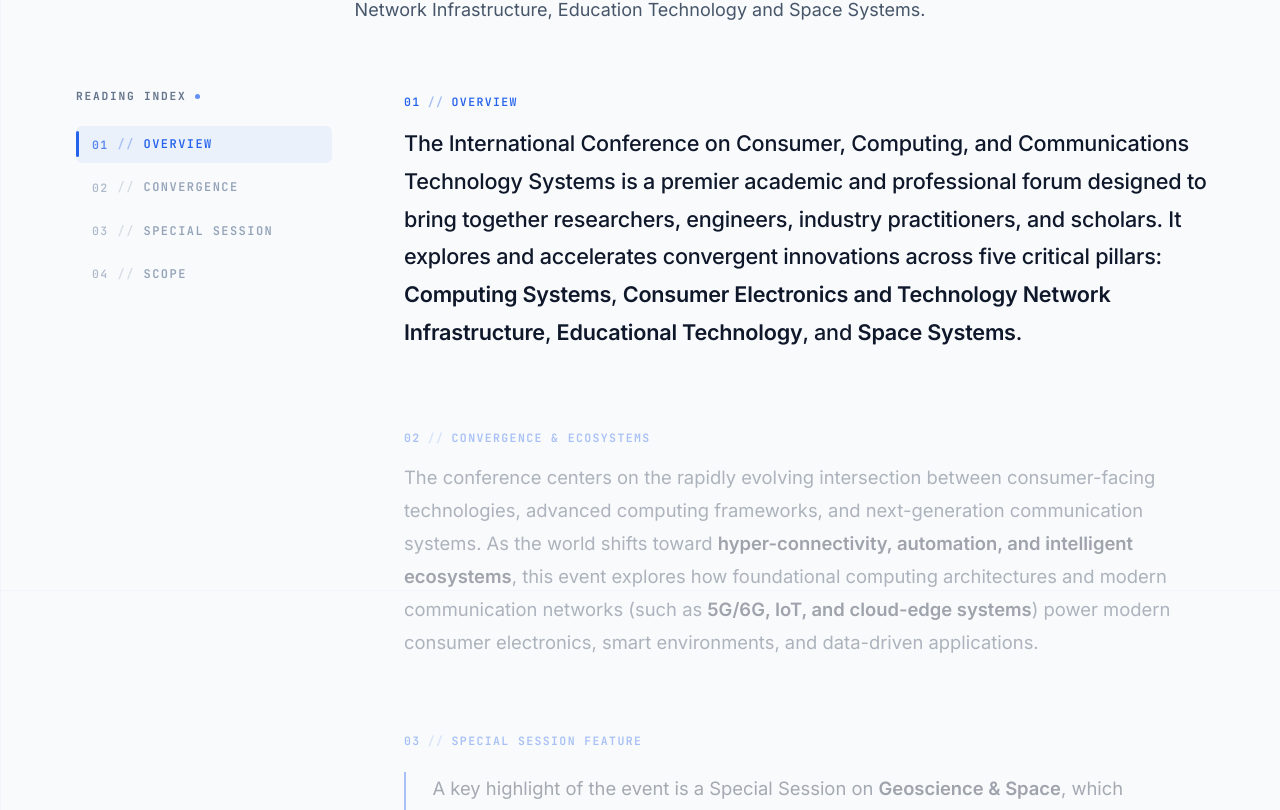
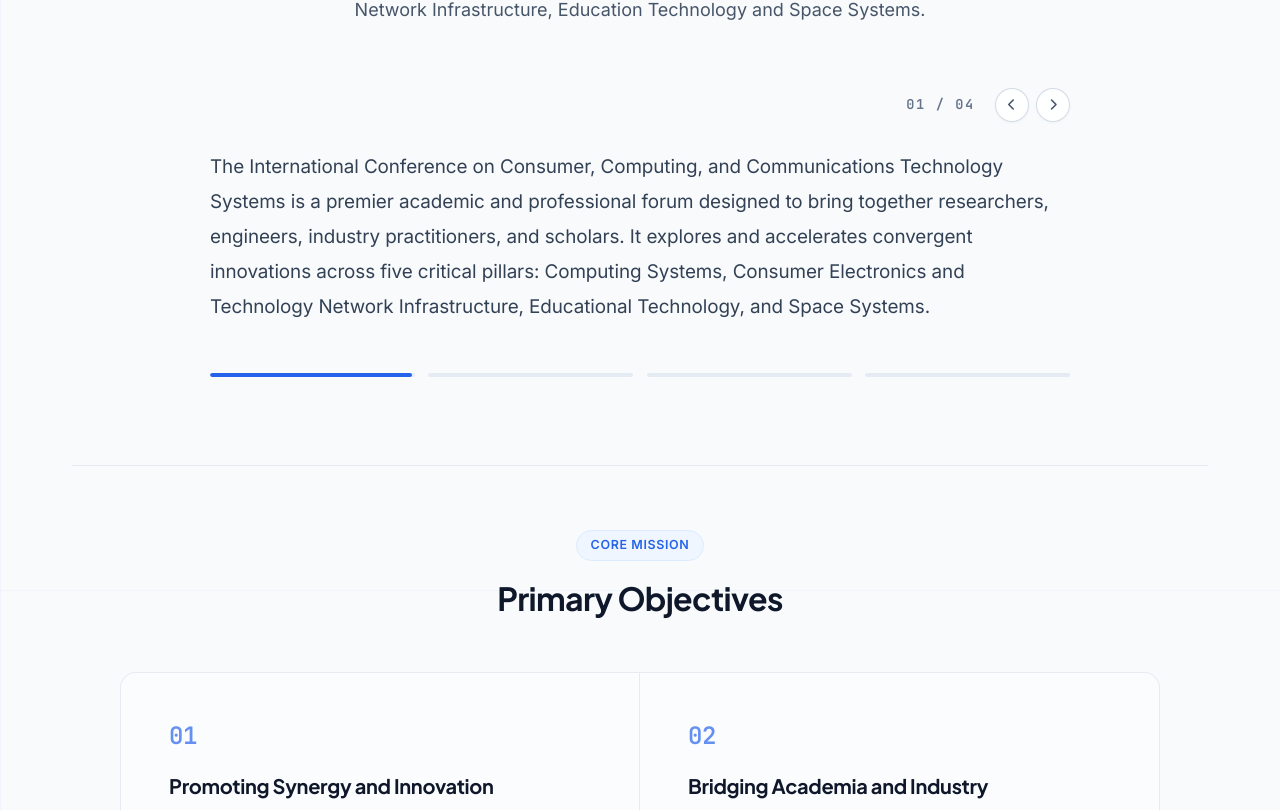
Before and after one commit to justinovate/i3cts, a React (Vite) app: page / in a window 1280 px wide. Shown: the part 1010-1820 px from the top of the page. Built offline with nearby package versions, Linux system fonts and the light colour scheme.

Commit message:
feat: open stepper for About section with uniform typography and no card container

```diff
--- a/src/App.jsx
+++ b/src/App.jsx
@@ -19,7 +19,7 @@ function App() {
 
   useEffect(() => {
     const targets = document.querySelectorAll(
-      '.section-title, .about-intro-subtitle, .editorial-layout, .objectives-matrix, .timeline-item, .cfp-intro, .topic-card, .speakers-notice-banner, .speaker-card, .committee-card, .venue-info, .venue-map'
+      '.section-title, .about-intro-subtitle, .about-stepper-open, .objectives-matrix, .timeline-item, .cfp-intro, .topic-card, .speakers-notice-banner, .speaker-card, .committee-card, .venue-info, .venue-map'
     );
 
     targets.forEach((el) => {
--- a/src/components/About.css
+++ b/src/components/About.css
@@ -15,207 +15,189 @@
 }
 
 /* =========================================================================
-   Open Editorial Canvas Layout (Linear / Stripe Press Inspired)
+   Open Editorial Stepper (No Card Container, No Made-Up Titles)
    ========================================================================= */
-.editorial-layout {
-  max-width: 1140px;
+.about-stepper-open {
+  max-width: 860px;
   margin: 0 auto;
-  display: grid;
-  grid-template-columns: 260px 1fr;
-  gap: 4.5rem;
-  align-items: start;
+  position: relative;
+  background: transparent;
+  border: none;
+  box-shadow: none;
+  outline: none;
 }
 
-/* =========================================================================
-   Left Column: Sticky Chapter Index Rail
-   ========================================================================= */
-.editorial-rail {
-  position: sticky;
-  top: 120px;
-  align-self: start;
+.about-stepper-open:focus-visible {
+  outline: 2px solid #2563eb;
+  outline-offset: 8px;
+  border-radius: 8px;
 }
 
-.editorial-sticky-nav {
+/* Top Bar: Counter & Navigation Buttons */
+.stepper-header {
   display: flex;
-  flex-direction: column;
-  padding-left: 0.25rem;
+  align-items: center;
+  justify-content: space-between;
+  margin-bottom: 1.75rem;
 }
 
-.editorial-nav-header {
+.stepper-header-spacer {
+  flex: 1;
+}
+
+.stepper-controls {
   display: flex;
   align-items: center;
-  gap: 0.5rem;
-  margin-bottom: 1.25rem;
+  gap: 1.25rem;
 }
 
-.editorial-nav-title {
+.stepper-counter {
   font-family: var(--font-mono, monospace);
-  font-size: 0.7rem;
-  font-weight: 700;
-  letter-spacing: 0.16em;
-  text-transform: uppercase;
+  font-size: 0.85rem;
+  font-weight: 600;
+  letter-spacing: 0.12em;
   color: #64748b;
-}
-
-.editorial-nav-dot {
-  width: 5px;
-  height: 5px;
-  border-radius: 50%;
-  background: #2563eb;
-  opacity: 0.7;
-}
-
-.editorial-nav-list {
-  display: flex;
-  flex-direction: column;
-  gap: 0.4rem;
-  position: relative;
-}
-
-.editorial-nav-item {
-  background: transparent;
-  border: none;
-  padding: 0.65rem 0.75rem 0.65rem 1rem;
-  display: flex;
-  align-items: center;
-  gap: 0.55rem;
-  text-align: left;
-  cursor: pointer;
-  position: relative;
-  border-radius: 6px;
-  font-family: var(--font-mono, monospace);
-  font-size: 0.75rem;
-  letter-spacing: 0.12em;
-  color: #94a3b8;
-  transition: all 0.25s cubic-bezier(0.16, 1, 0.3, 1);
   user-select: none;
 }
 
-.editorial-nav-item:hover {
-  color: #334155;
-  background: rgba(37, 99, 235, 0.04);
+.stepper-nav-buttons {
+  display: flex;
+  align-items: center;
+  gap: 0.45rem;
 }
 
-.editorial-nav-item.is-active {
-  color: #2563eb;
-  font-weight: 600;
-  background: rgba(37, 99, 235, 0.06);
+.stepper-arrow-btn {
+  width: 34px;
+  height: 34px;
+  border-radius: 50%;
+  border: 1px solid rgba(203, 213, 225, 0.85);
+  background: rgba(255, 255, 255, 0.85);
+  backdrop-filter: blur(8px);
+  -webkit-backdrop-filter: blur(8px);
+  color: #475569;
+  display: inline-flex;
+  align-items: center;
+  justify-content: center;
+  cursor: pointer;
+  font-size: 0.75rem;
+  transition: all 0.2s cubic-bezier(0.16, 1, 0.3, 1);
+  box-shadow: 0 1px 3px rgba(15, 23, 42, 0.04);
 }
 
-/* Vertical Hairline Active Indicator */
-.nav-item-indicator {
-  position: absolute;
-  left: 0;
-  top: 15%;
-  bottom: 15%;
-  width: 2.5px;
-  background: #2563eb;
-  border-radius: 2px;
-  opacity: 0;
-  transform: scaleY(0.4);
-  transition: opacity 0.25s ease, transform 0.25s cubic-bezier(0.16, 1, 0.3, 1);
+.stepper-arrow-btn:hover {
+  border-color: #2563eb;
+  color: #2563eb;
+  background: #ffffff;
+  transform: translateY(-1px);
+  box-shadow: 0 3px 8px rgba(37, 99, 235, 0.15);
 }
 
-.editorial-nav-item.is-active .nav-item-indicator {
-  opacity: 1;
-  transform: scaleY(1);
-}
-
-.nav-item-num {
-  font-size: 0.72rem;
-  opacity: 0.75;
-}
-
-.nav-item-divider {
-  opacity: 0.35;
-}
-
-.nav-item-label {
-  font-weight: 600;
-}
-
-/* =========================================================================
-   Right Column: Editorial Reading Flow
-   ========================================================================= */
-.editorial-reading-flow {
-  display: flex;
-  flex-direction: column;
-  gap: 4.25rem;
-}
-
-.editorial-block {
-  opacity: 0.38;
-  transform: translateY(4px);
-  transition: opacity 0.45s cubic-bezier(0.16, 1, 0.3, 1), transform 0.45s cubic-bezier(0.16, 1, 0.3, 1);
-  scroll-margin-top: 130px;
-}
-
-.editorial-block:hover,
-.editorial-block.is-focal {
-  opacity: 1;
+.stepper-arrow-btn:active {
   transform: translateY(0);
 }
 
-.editorial-block-tag {
-  display: inline-flex;
-  align-items: center;
-  gap: 0.45rem;
-  font-family: var(--font-mono, monospace);
-  font-size: 0.72rem;
-  font-weight: 600;
-  letter-spacing: 0.12em;
-  color: #2563eb;
-  margin-bottom: 0.85rem;
-  user-select: none;
+/* Paragraph Content Viewport & Uniform Typography */
+.stepper-content-viewport {
+  min-height: 130px;
+  display: flex;
+  align-items: flex-start;
 }
 
-.editorial-block-tag .tag-divider {
-  opacity: 0.4;
+.stepper-slide-content {
+  width: 100%;
+  animation: stepperFadeIn 0.35s cubic-bezier(0.16, 1, 0.3, 1) forwards;
 }
 
-/* Paragraph 1: Large Editorial Lead-In */
-.editorial-text-overview {
-  font-size: 1.35rem;
-  line-height: 1.75;
-  font-weight: 500;
-  color: #0f172a;
+.stepper-body-text {
+  font-size: clamp(1.08rem, 1.8vw, 1.18rem);
+  line-height: 1.85;
+  color: #334155;
+  font-weight: 400;
   margin: 0;
-  letter-spacing: -0.01em;
+  letter-spacing: -0.005em;
 }
 
-/* Paragraph 2: High-Legibility Editorial Text */
-.editorial-text-convergence {
-  font-size: 1.15rem;
-  line-height: 1.8;
-  color: #334155;
-  margin: 0;
+/* Bottom Progress Bars */
+.stepper-progress-section {
+  margin-top: 2.5rem;
+  padding-top: 0.5rem;
 }
 
-/* Paragraph 3: Special Session with Open Left Accent Line */
-.editorial-text-special {
-  border-left: 2px solid #2563eb;
-  padding-left: 1.65rem;
-  margin: 0.5rem 0 0;
+.stepper-progress-row {
+  display: grid;
+  grid-template-columns: repeat(4, 1fr);
+  gap: 0.85rem;
+  width: 100%;
 }
 
-.editorial-text-special p {
-  font-size: 1.15rem;
-  line-height: 1.8;
-  color: #1e293b;
-  margin: 0;
+.stepper-progress-pill {
+  background: rgba(226, 232, 240, 0.85);
+  border: none;
+  height: 4px;
+  border-radius: 9999px;
+  position: relative;
+  padding: 0;
+  cursor: pointer;
+  overflow: hidden;
+  transition: background-color 0.2s ease;
 }
 
-/* Paragraph 4: Subdued Concluding Scope */
-.editorial-text-scope {
-  font-size: 1.05rem;
-  line-height: 1.75;
-  color: #475569;
-  margin: 0;
+/* Larger hit target for accessibility */
+.stepper-progress-pill::before {
+  content: '';
+  position: absolute;
+  top: -8px;
+  bottom: -8px;
+  left: 0;
+  right: 0;
 }
 
-.text-emphasis {
-  font-weight: 600;
-  color: #0f172a;
+.stepper-progress-pill:hover {
+  background: rgba(203, 213, 225, 1);
+}
+
+.stepper-progress-fill {
+  position: absolute;
+  top: 0;
+  left: 0;
+  height: 100%;
+  width: 0%;
+  border-radius: 9999px;
+  background: #2563eb;
+  transition: width 0.15s ease;
+}
+
+.stepper-progress-fill.active {
+  animation: stepperProgress 7s linear forwards;
+}
+
+.stepper-progress-fill.active.is-paused {
+  animation-play-state: paused;
+}
+
+.stepper-progress-fill.completed {
+  width: 100%;
+  background: #3b82f6;
+}
+
+@keyframes stepperProgress {
+  from {
+    width: 0%;
+  }
+  to {
+    width: 100%;
+  }
+}
+
+@keyframes stepperFadeIn {
+  from {
+    opacity: 0;
+    transform: translateY(4px);
+  }
+  to {
+    opacity: 1;
+    transform: translateY(0);
+  }
 }
 
 /* =========================================================================
@@ -331,55 +313,13 @@
    Responsive Design
    ========================================================================= */
 @media (max-width: 992px) {
-  .editorial-layout {
-    grid-template-columns: 1fr;
-    gap: 3rem;
-  }
-
-  .editorial-rail {
-    position: static;
-    margin-bottom: 1rem;
-  }
-
-  .editorial-nav-list {
-    flex-direction: row;
-    flex-wrap: wrap;
-    gap: 0.5rem;
-  }
-
-  .editorial-nav-item {
-    padding: 0.45rem 0.8rem;
-    background: #f1f5f9;
-    border-radius: 9999px;
-    font-size: 0.72rem;
-  }
-
-  .nav-item-indicator {
-    display: none;
-  }
-
-  .editorial-reading-flow {
-    gap: 3rem;
-  }
-
-  .editorial-text-overview {
-    font-size: 1.2rem;
-    line-height: 1.68;
-  }
-
-  .editorial-text-convergence,
-  .editorial-text-special p {
-    font-size: 1.05rem;
-    line-height: 1.7;
-  }
-
   .objectives-matrix {
     grid-template-columns: 1fr;
     border-radius: 12px;
   }
 
   .matrix-quadrant {
-    padding: 2rem 1.5rem;
+    padding: 2.25rem 2rem;
     border-right: none !important;
     border-bottom: 1px solid rgba(226, 232, 240, 0.85);
   }
@@ -389,11 +329,47 @@
   }
 }
 
+@media (max-width: 640px) {
+  .stepper-header {
+    margin-bottom: 1.25rem;
+  }
+
+  .stepper-counter {
+    font-size: 0.78rem;
+  }
+
+  .stepper-arrow-btn {
+    width: 30px;
+    height: 30px;
+    font-size: 0.7rem;
+  }
+
+  .stepper-body-text {
+    font-size: 1rem;
+    line-height: 1.72;
+  }
+
+  .stepper-progress-row {
+    gap: 0.5rem;
+  }
+
+  .stepper-progress-pill {
+    height: 3.5px;
+  }
+
+  .matrix-quadrant {
+    padding: 1.75rem 1.25rem;
+  }
+}
+
 /* Accessibility: Reduced Motion */
 @media (prefers-reduced-motion: reduce) {
-  .editorial-block {
-    opacity: 1 !important;
-    transform: none !important;
-    transition: none !important;
+  .stepper-slide-content {
+    animation: none !important;
+  }
+
+  .stepper-progress-fill.active {
+    animation: none !important;
+    width: 100% !important;
   }
 }
--- a/src/components/About.jsx
+++ b/src/components/About.jsx
@@ -1,167 +1,179 @@
-import { useState, useEffect, useRef } from 'react';
+import { useState, useEffect, useRef, useCallback } from 'react';
 import './About.css';
 
-const chapters = [
-  { id: 'chapter-overview', num: '01', label: 'OVERVIEW' },
-  { id: 'chapter-convergence', num: '02', label: 'CONVERGENCE' },
-  { id: 'chapter-special-session', num: '03', label: 'SPECIAL SESSION' },
-  { id: 'chapter-scope', num: '04', label: 'SCOPE' },
+const paragraphs = [
+  "The International Conference on Consumer, Computing, and Communications Technology Systems is a premier academic and professional forum designed to bring together researchers, engineers, industry practitioners, and scholars. It explores and accelerates convergent innovations across five critical pillars: Computing Systems, Consumer Electronics and Technology Network Infrastructure, Educational Technology, and Space Systems.",
+  "The conference centers on the rapidly evolving intersection between consumer-facing technologies, advanced computing frameworks, and next-generation communication systems. As the world shifts toward hyper-connectivity, automation, and intelligent ecosystems, this event explores how foundational computing architectures and modern communication networks (such as 5G/6G, IoT, and cloud-edge systems) power modern consumer electronics, smart environments, and data-driven applications.",
+  "A key highlight of the event is a Special Session on Geoscience & Space, which examines how distributed sensor telemetry, satellite communications, and edge-computed Earth observation data integrate into broader technological frameworks. This specialized track bridges terrestrial infrastructure with space-borne systems and addresses critical challenges in remote sensing, resilient orbital communications, and environmental monitoring.",
+  "Overall, the conference provides a hybrid or physical platform for presenting cutting-edge research, sharing technological breakthroughs, and discussing practical implementation challenges across these convergent domains."
 ];
 
 const About = () => {
-  const [activeChapter, setActiveChapter] = useState(0);
-  const chapterRefs = useRef([]);
+  const [currentIndex, setCurrentIndex] = useState(0);
+  const [isHovered, setIsHovered] = useState(false);
+  const [isInView, setIsInView] = useState(false);
+  const [animKey, setAnimKey] = useState(0);
 
-  // Scroll spy via IntersectionObserver to track the active reading block
+  const sectionRef = useRef(null);
+
+  // Pause auto-advancement whenever About section is scrolled out of view
   useEffect(() => {
     const observer = new IntersectionObserver(
-      (entries) => {
-        entries.forEach((entry) => {
-          if (entry.isIntersecting) {
-            const index = chapterRefs.current.indexOf(entry.target);
-            if (index !== -1) {
-              setActiveChapter(index);
-            }
-          }
-        });
+      ([entry]) => {
+        setIsInView(entry.isIntersecting);
       },
-      {
-        rootMargin: '-15% 0px -55% 0px',
-        threshold: 0.1,
-      }
+      { threshold: 0.25 }
     );
 
-    chapterRefs.current.forEach((el) => {
-      if (el) observer.observe(el);
-    });
+    if (sectionRef.current) {
+      observer.observe(sectionRef.current);
+    }
 
     return () => observer.disconnect();
   }, []);
 
-  const scrollToChapter = (id) => {
-    const el = document.getElementById(id);
-    if (el) {
-      const yOffset = -120;
-      const y = el.getBoundingClientRect().top + window.pageYOffset + yOffset;
-      window.scrollTo({ top: y, behavior: 'smooth' });
+  const nextSlide = useCallback(() => {
+    setCurrentIndex((prev) => (prev + 1) % paragraphs.length);
+    setAnimKey((k) => k + 1);
+  }, []);
+
+  const prevSlide = useCallback(() => {
+    setCurrentIndex((prev) => (prev === 0 ? paragraphs.length - 1 : prev - 1));
+    setAnimKey((k) => k + 1);
+  }, []);
+
+  const goToSlide = (index) => {
+    if (index === currentIndex) return;
+    setCurrentIndex(index);
+    setAnimKey((k) => k + 1);
+  };
+
+  const isPaused = !isInView || isHovered;
+
+  const handleKeyDown = (e) => {
+    if (e.key === 'ArrowRight') {
+      nextSlide();
+    } else if (e.key === 'ArrowLeft') {
+      prevSlide();
     }
   };
 
   return (
-    <section className="section about-section" id="about">
+    <section className="section about-section" id="about" ref={sectionRef}>
       <div className="container">
         <h2 className="section-title">About the Conference</h2>
         <p className="about-intro-subtitle">
           Promote Interdisciplinary Breakthroughs across Computing Systems, Consumer Electronics, Network Infrastructure, Education Technology and Space Systems.
         </p>
 
-        {/* Open Editorial Canvas Layout (No Cards / No Slides) */}
-        <div className="editorial-layout">
-          {/* Left Column: Sticky Chapter Index Rail */}
-          <aside className="editorial-rail" aria-label="Reading chapters">
-            <div className="editorial-sticky-nav">
-              <div className="editorial-nav-header">
-                <span className="editorial-nav-title">READING INDEX</span>
-                <span className="editorial-nav-dot" />
+        {/* Open Editorial Stepper (No Card Container, No Made-Up Titles) */}
+        <div
+          className="about-stepper-open"
+          onMouseEnter={() => setIsHovered(true)}
+          onMouseLeave={() => setIsHovered(false)}
+          onTouchStart={() => setIsHovered(true)}
+          onTouchEnd={() => setIsHovered(false)}
+          onKeyDown={handleKeyDown}
+          tabIndex={0}
+          role="region"
+          aria-roledescription="carousel"
+          aria-label="About the Conference narrative stepper"
+        >
+          {/* Top Bar: Step Counter & Arrow Navigation */}
+          <div className="stepper-header">
+            <div className="stepper-header-spacer" />
+            <div className="stepper-controls">
+              <span className="stepper-counter" aria-live="polite">
+                {String(currentIndex + 1).padStart(2, '0')} / {String(paragraphs.length).padStart(2, '0')}
+              </span>
+
+              <div className="stepper-nav-buttons">
+                <button
+                  type="button"
+                  className="stepper-arrow-btn"
+                  onClick={prevSlide}
+                  aria-label="Previous paragraph"
+                  title="Previous paragraph"
+                >
+                  <i className="fas fa-chevron-left" aria-hidden="true" />
+                </button>
+                <button
+                  type="button"
+                  className="stepper-arrow-btn"
+                  onClick={nextSlide}
+                  aria-label="Next paragraph"
+                  title="Next paragraph"
+                >
+                  <i className="fas fa-chevron-right" aria-hidden="true" />
+                </button>
               </div>
+            </div>
+          </div>
 
-              <nav className="editorial-nav-list">
-                {chapters.map((ch, idx) => (
+          {/* Uniform Paragraph Content with Smooth Crossfade */}
+          <div className="stepper-content-viewport">
+            <div
+              key={`p-${currentIndex}-${animKey}`}
+              className="stepper-slide-content"
+              aria-live="polite"
+            >
+              <p className="stepper-body-text">
+                {paragraphs[currentIndex]}
+              </p>
+            </div>
+          </div>
+
+          {/* Bottom Progress Bars Only (No Made-Up Titles) */}
+          <div className="stepper-progress-section">
+            <div
+              className="stepper-progress-row"
+              role="tablist"
+              aria-label="Paragraph progression"
+            >
+              {paragraphs.map((_, idx) => {
+                const isActive = idx === currentIndex;
+                const isCompleted = idx < currentIndex;
+
+                return (
                   <button
-                    key={ch.id}
+                    key={`bar-${idx}`}
                     type="button"
-                    onClick={() => scrollToChapter(ch.id)}
-                    className={`editorial-nav-item ${activeChapter === idx ? 'is-active' : ''}`}
-                    aria-current={activeChapter === idx ? 'true' : 'false'}
+                    role="tab"
+                    aria-selected={isActive}
+                    aria-label={`Go to paragraph ${idx + 1}`}
+                    className={`stepper-progress-pill ${isActive ? 'is-active' : ''} ${isCompleted ? 'is-completed' : ''}`}
+                    onClick={() => goToSlide(idx)}
                   >
-                    <span className="nav-item-indicator" aria-hidden="true" />
-                    <span className="nav-item-num">{ch.num}</span>
-                    <span className="nav-item-divider">//</span>
-                    <span className="nav-item-label">{ch.label}</span>
+                    <span
+                      key={isActive ? `active-fill-${idx}-${animKey}` : `idle-fill-${idx}`}
+                      className={`stepper-progress-fill ${
+                        isActive
+                          ? `active ${isPaused ? 'is-paused' : ''}`
+                          : isCompleted
+                          ? 'completed'
+                          : ''
+                      }`}
+                      onAnimationEnd={() => {
+                        if (isActive && !isPaused) {
+                          nextSlide();
+                        }
+                      }}
+                    />
                   </button>
-                ))}
-              </nav>
+                );
+              })}
             </div>
-          </aside>
-
-          {/* Right Column: Editorial Reading Flow */}
-          <main className="editorial-reading-flow">
-            {/* 01 // OVERVIEW */}
-            <article
-              id="chapter-overview"
-              ref={(el) => (chapterRefs.current[0] = el)}
-              className={`editorial-block ${activeChapter === 0 ? 'is-focal' : ''}`}
-            >
-              <div className="editorial-block-tag">
-                <span className="tag-num">01</span>
-                <span className="tag-divider">//</span>
-                <span className="tag-label">OVERVIEW</span>
-              </div>
-              <p className="editorial-text-overview">
-                The International Conference on Consumer, Computing, and Communications Technology Systems is a premier academic and professional forum designed to bring together researchers, engineers, industry practitioners, and scholars. It explores and accelerates convergent innovations across five critical pillars: <strong className="text-emphasis">Computing Systems</strong>, <strong className="text-emphasis">Consumer Electronics and Technology Network Infrastructure</strong>, <strong className="text-emphasis">Educational Technology</strong>, and <strong className="text-emphasis">Space Systems</strong>.
-              </p>
-            </article>
-
-            {/* 02 // CONVERGENCE */}
-            <article
-              id="chapter-convergence"
-              ref={(el) => (chapterRefs.current[1] = el)}
-              className={`editorial-block ${activeChapter === 1 ? 'is-focal' : ''}`}
-            >
-              <div className="editorial-block-tag">
-                <span className="tag-num">02</span>
-                <span className="tag-divider">//</span>
-                <span className="tag-label">CONVERGENCE & ECOSYSTEMS</span>
-              </div>
-              <p className="editorial-text-convergence">
-                The conference centers on the rapidly evolving intersection between consumer-facing technologies, advanced computing frameworks, and next-generation communication systems. As the world shifts toward <strong className="text-emphasis">hyper-connectivity, automation, and intelligent ecosystems</strong>, this event explores how foundational computing architectures and modern communication networks (such as <strong className="text-emphasis">5G/6G, IoT, and cloud-edge systems</strong>) power modern consumer electronics, smart environments, and data-driven applications.
-              </p>
-            </article>
-
-            {/* 03 // SPECIAL SESSION */}
-            <article
-              id="chapter-special-session"
-              ref={(el) => (chapterRefs.current[2] = el)}
-              className={`editorial-block ${activeChapter === 2 ? 'is-focal' : ''}`}
-            >
-              <div className="editorial-block-tag">
-                <span className="tag-num">03</span>
-                <span className="tag-divider">//</span>
-                <span className="tag-label">SPECIAL SESSION FEATURE</span>
-              </div>
-              <div className="editorial-text-special">
-                <p>
-                  A key highlight of the event is a Special Session on <strong className="text-emphasis">Geoscience & Space</strong>, which examines how distributed sensor telemetry, satellite communications, and edge-computed Earth observation data integrate into broader technological frameworks. This specialized track bridges terrestrial infrastructure with space-borne systems and addresses critical challenges in remote sensing, resilient orbital communications, and environmental monitoring.
-                </p>
-              </div>
-            </article>
-
-            {/* 04 // SCOPE */}
-            <article
-              id="chapter-scope"
-              ref={(el) => (chapterRefs.current[3] = el)}
-              className={`editorial-block ${activeChapter === 3 ? 'is-focal' : ''}`}
-            >
-              <div className="editorial-block-tag">
-                <span className="tag-num">04</span>
-                <span className="tag-divider">//</span>
-                <span className="tag-label">PLATFORM SCOPE</span>
-              </div>
-              <p className="editorial-text-scope">
-                Overall, the conference provides a hybrid or physical platform for presenting cutting-edge research, sharing technological breakthroughs, and discussing practical implementation challenges across these convergent domains.
-              </p>
-            </article>
-          </main>
+          </div>
         </div>
 
-        {/* Primary Objectives */}
+        {/* Primary Objectives: Integrated Architectural Matrix */}
         <div className="about-objectives">
           <div className="objectives-header">
             <span className="objectives-badge">Core Mission</span>
             <h3 className="objectives-title">Primary Objectives</h3>
           </div>
+
           <div className="objectives-matrix" role="list">
-            {/* Quadrant 01 */}
             <div className="matrix-quadrant" role="listitem">
               <span className="matrix-index" aria-hidden="true">01</span>
               <h4 className="matrix-title">Promoting Synergy and Innovation</h4>
@@ -170,7 +182,6 @@ const About = () => {
               </p>
             </div>
 
-            {/* Quadrant 02 */}
             <div className="matrix-quadrant" role="listitem">
               <span className="matrix-index" aria-hidden="true">02</span>
               <h4 className="matrix-title">Bridging Academia and Industry</h4>
@@ -179,7 +190,6 @@ const About = () => {
               </p>
             </div>
 
-            {/* Quadrant 03 */}
             <div className="matrix-quadrant" role="listitem">
               <span className="matrix-index" aria-hidden="true">03</span>
               <h4 className="matrix-title">Addressing Emerging Technological Challenges</h4>
@@ -188,7 +198,6 @@ const About = () => {
               </p>
             </div>
 
-            {/* Quadrant 04 */}
             <div className="matrix-quadrant" role="listitem">
               <span className="matrix-index" aria-hidden="true">04</span>
               <h4 className="matrix-title">Fostering Global Collaboration</h4>
```
